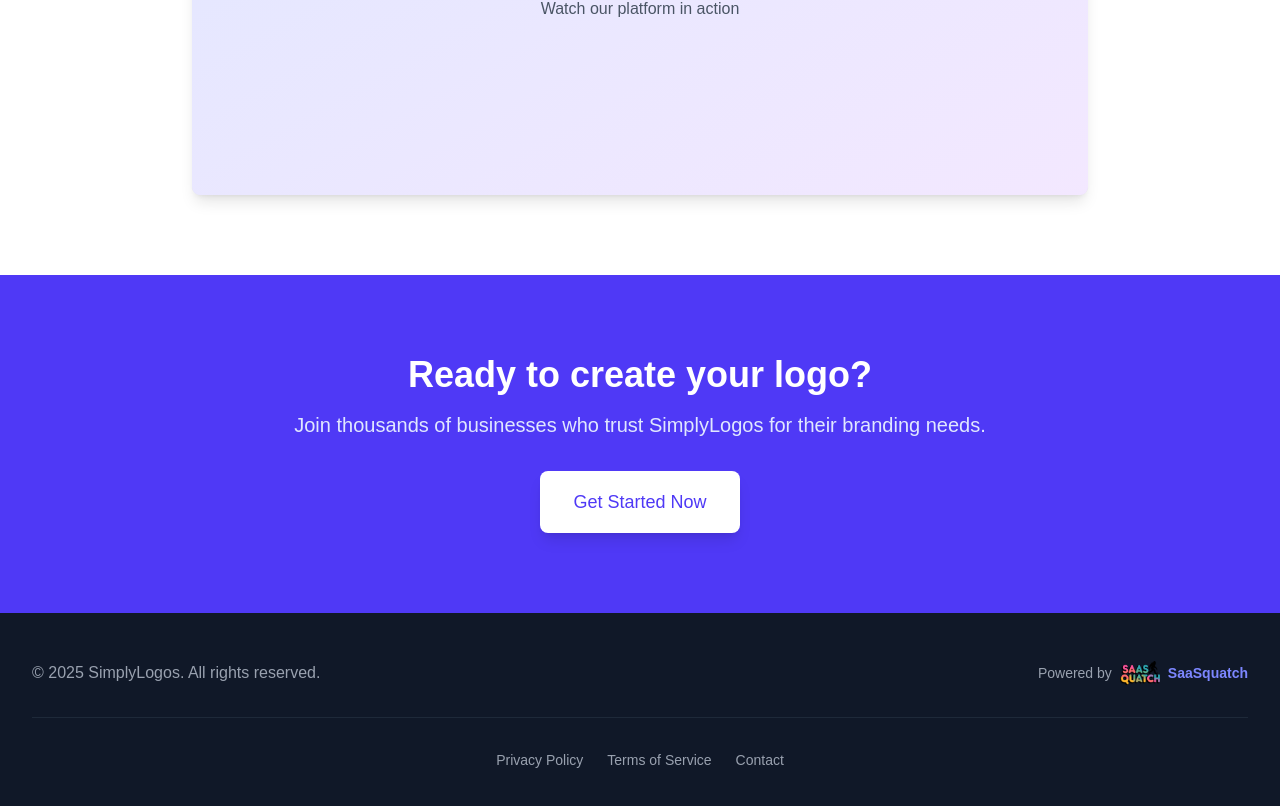
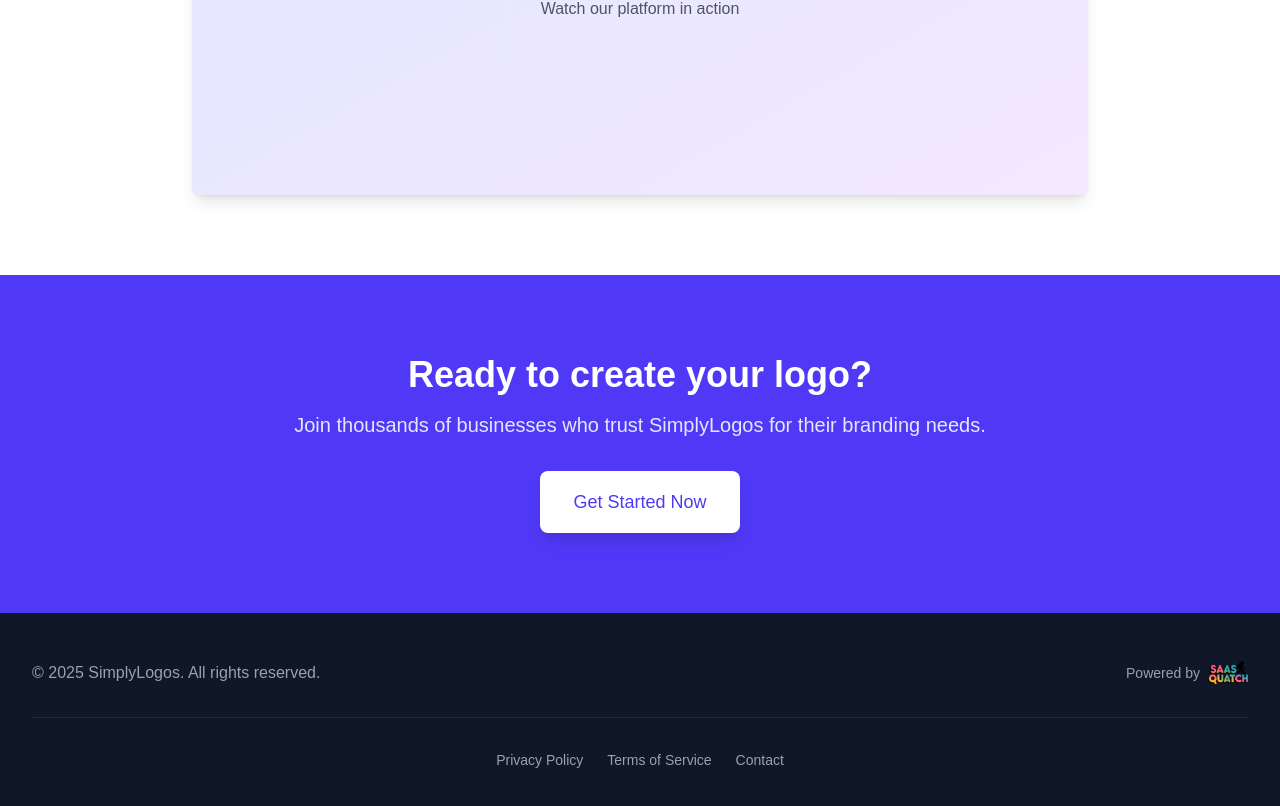
Before and after one commit to MidknightZERO/simplylogos, a Next.js app: page / in a window 1280 px wide. Shown: the part 3617-4423 px from the top of the page. Built offline with nearby package versions, Linux system fonts and the light colour scheme; no server answers.

Commit message:
Update footer: link SaaSquatch logo to website, remove text

```diff
--- a/src/components/Footer.tsx
+++ b/src/components/Footer.tsx
@@ -15,7 +15,12 @@
 
           <div className="flex items-center space-x-2">
             <span className="text-gray-400 text-sm">Powered by</span>
-            <div className="flex items-center space-x-2">
+            <a
+              href="https://www.saasquatch.co.uk"
+              target="_blank"
+              rel="noopener noreferrer"
+              className="flex items-center transition-transform duration-200 hover:scale-105"
+            >
               {/* eslint-disable-next-line @next/next/no-img-element */}
               <img
                 src="/SaaSquatch.png"
@@ -26,8 +31,7 @@
                   e.currentTarget.style.display = 'none'
                 }}
               />
-              <span className="text-indigo-400 font-semibold text-sm">SaaSquatch</span>
-            </div>
+            </a>
           </div>
         </div>
 
```
